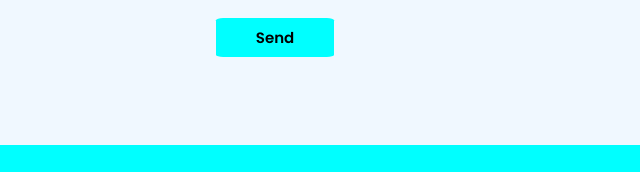
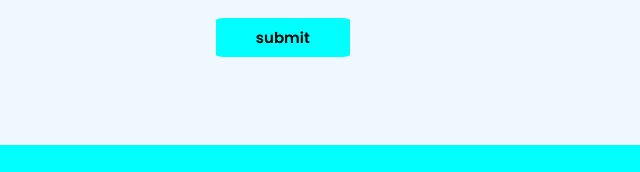
Before and after one commit to RahulBRB/MyPortfolioRestored, a plain HTML site: page index.html in a window 1280 px wide. Shown: the part 2747-2919 px from the top of the page, 640-1280 px from the left. Drawn offline with Linux system fonts and the light colour scheme.

Commit message:
Update index.html

```diff
--- a/index.html
+++ b/index.html
@@ -145,7 +145,7 @@
                 <label for="message">Message Me</label><br>
                 <textarea id="message" name="message" rows="6" maxlength="60"></textarea><br>
 
-                <button type="submit" id="submit">Send</button>
+                <button type="submit" id="submit">submit</button>
             </form>
         </div>
 
```
